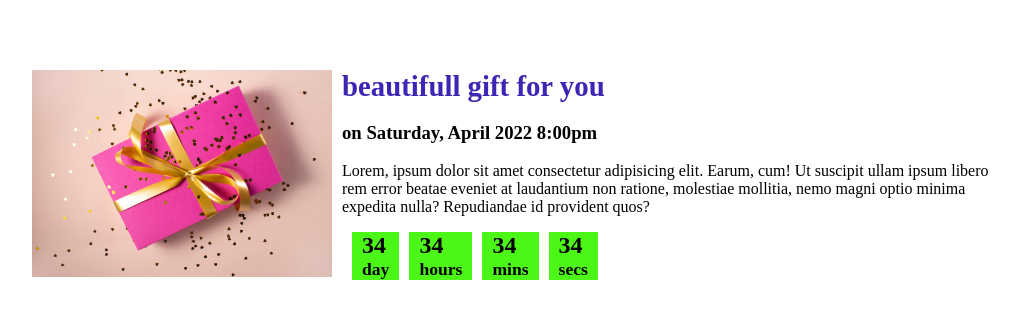
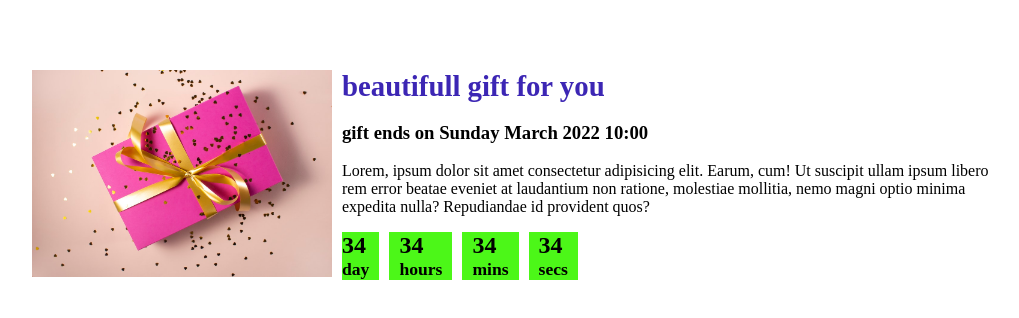
Before and after one commit to mostafaAttaey/countdown, a plain HTML site: page index.html in a window 1280 px wide. Shown: the whole page, without its empty margins (118-1137 px from the left). Drawn offline with Linux system fonts and the light colour scheme.

Commit message:
index.html modified

```diff
--- a/index.html
+++ b/index.html
@@ -24,7 +24,7 @@
                 Repudiandae id provident quos?</p>
             <div class="deadline">
                 <!-- day -->
-                <div class="deadline-format">
+                <div class="deadline-format not-left-padding">
                     <div>
                         <h4 class="day">34</h4>
                         <span>day</span>
@@ -54,6 +54,7 @@
             </div>
         </articlle>
     </section>
+    <script src="script.js"></script>
 </body>
 
 </html>
```
